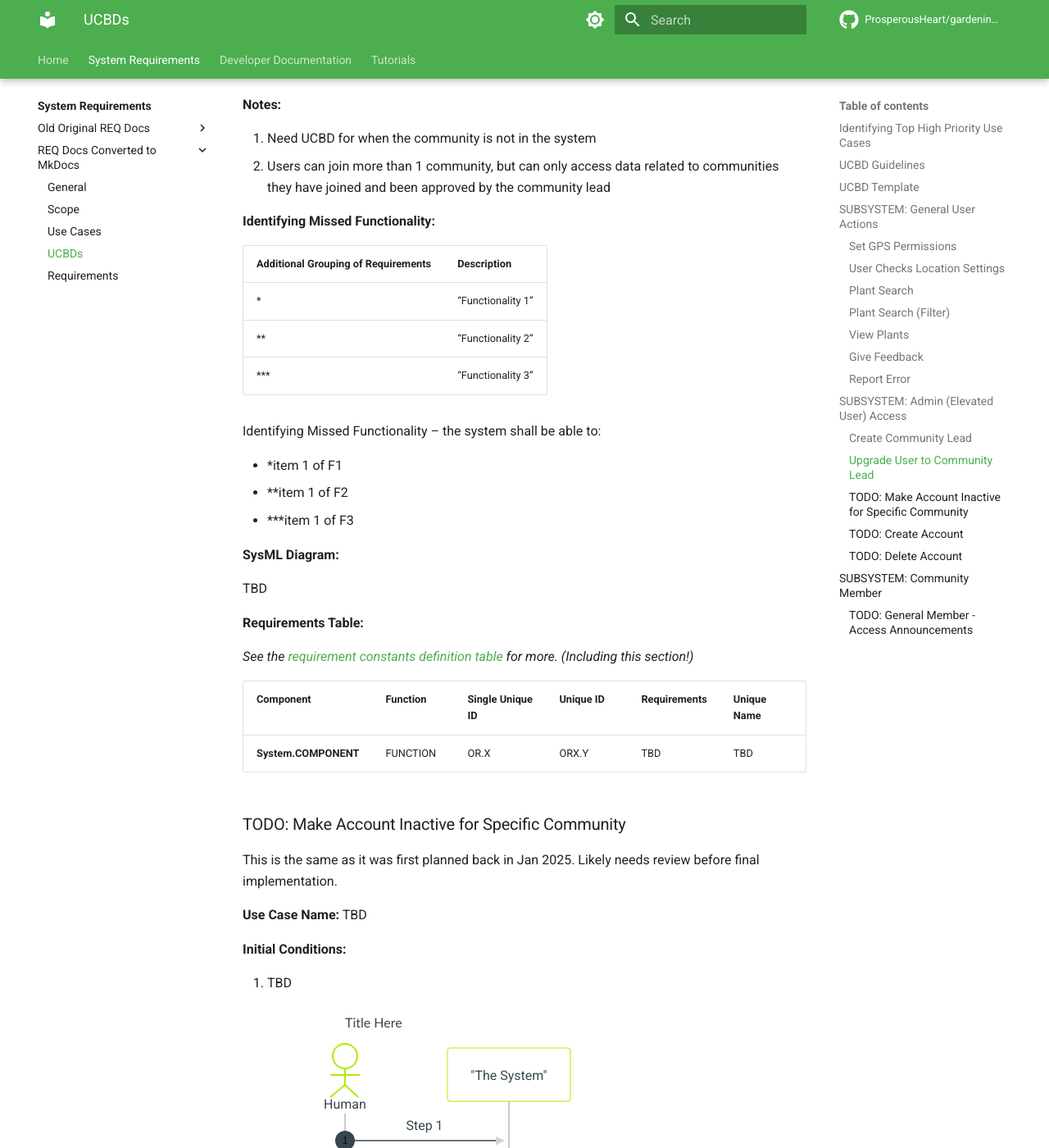
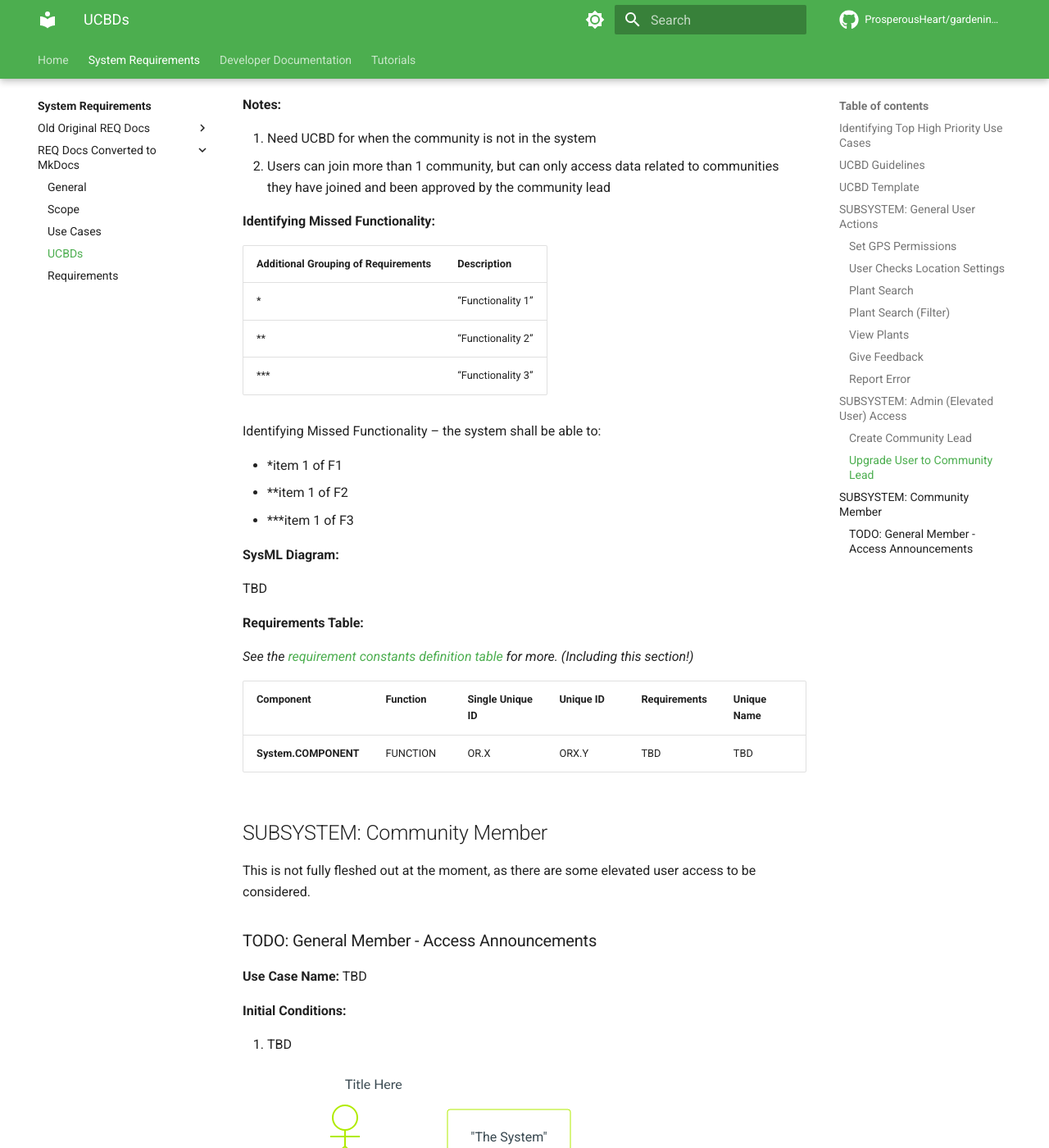
Before and after one commit to ProsperousHeart/gardening-app, an MkDocs documentation site: the page built from docs/requirements/REQ-000d_UCBDs.md, in a window 1280 px wide and 1400 px high, scrolled down 23543 px. Shown: the whole window at 82% size. Built offline with MkDocs 1.6.1 and Material for MkDocs 9.7.7, drawn with Linux system fonts in a browser that asks for light colours; plug-ins that fetch from the network failed and are left out; comment, search, counter and statistics services are not loaded; some of the changed text lies outside the part shown.

Commit message:
cleanup of unplanned deliverables

````diff
--- a/docs/requirements/REQ-000d_UCBDs.md
+++ b/docs/requirements/REQ-000d_UCBDs.md
@@ -865,185 +865,7 @@ _See the [requirement constants definition table](./REQ-000e_Requirements.md) fo
 | --- | --- | --- | --- | --- | --- |
 | **System.COMPONENT** | FUNCTION | OR.X | ORX.Y | TBD | TBD |
 
-### TODO: Make Account Inactive for Specific Community
 
-This is the same as it was first planned back in Jan 2025. Likely needs review before final implementation.
-
-**Use Case Name:**  TBD
-
-**Initial Conditions:**
-
-1. TBD
-
-```mermaid
----
-title: Title Here
-config:
-    theme: dark
----
-sequenceDiagram
-    autonumber
-    actor User as Human
-    participant System as "The System"
-    %% links System: {"Requirements": ""}
-    User->>+System: Step 1
-    System-->>User: Step 2 ...
-```
-<br>
-
-**Ending Conditions:**
-
-1. TBD
-
-**Notes:**
-
-1. TBD
-
-**Identifying Missed Functionality:**
-
-| Additional Grouping of Requirements | Description |
-| ----------------------------------- | ----------- |
-| \* | “Functionality 1” |
-| \*\* | “Functionality 2” |
-| \*\*\* | “Functionality 3” |
-
-Identifying Missed Functionality – the system shall be able to:
-
-- *item 1 of F1
-- **item 1 of F2
-- ***item 1 of F3
-
-**SysML Diagram:**
-
-TBD
-
-**Requirements Table:**
-
-_See the [requirement constants definition table](./REQ-000e_Requirements.md) for more. (Including this section!)_
-
-| Component | Function | Single Unique ID | Unique ID | Requirements | Unique Name |
-| --- | --- | --- | --- | --- | --- |
-| **System.COMPONENT** | FUNCTION | OR.X | ORX.Y | TBD | TBD |
-
-### TODO: Create Account
-
-This is the same as it was first planned back in Jan 2025. Likely needs review before final implementation.
-
-**Use Case Name:**  TBD
-
-**Initial Conditions:**
-
-1. TBD
-
-```mermaid
----
-title: Title Here
-config:
-    theme: dark
----
-sequenceDiagram
-    autonumber
-    actor User as Human
-    participant System as "The System"
-    %% links System: {"Requirements": ""}
-    User->>+System: Step 1
-    System-->>User: Step 2 ...
-```
-<br>
-
-**Ending Conditions:**
-
-1. TBD
-
-**Notes:**
-
-1. TBD
-
-**Identifying Missed Functionality:**
-
-| Additional Grouping of Requirements | Description |
-| ----------------------------------- | ----------- |
-| \* | “Functionality 1” |
-| \*\* | “Functionality 2” |
-| \*\*\* | “Functionality 3” |
-
-Identifying Missed Functionality – the system shall be able to:
-
-- *item 1 of F1
-- **item 1 of F2
-- ***item 1 of F3
-
-**SysML Diagram:**
-
-TBD
-
-**Requirements Table:**
-
-_See the [requirement constants definition table](./REQ-000e_Requirements.md) for more. (Including this section!)_
-
-| Component | Function | Single Unique ID | Unique ID | Requirements | Unique Name |
-| --- | --- | --- | --- | --- | --- |
-| **System.COMPONENT** | FUNCTION | OR.X | ORX.Y | TBD | TBD |
-
-### TODO: Delete Account
-
-This is the same as it was first planned back in Jan 2025. Likely needs review before final implementation.
-
-**Use Case Name:**  TBD
-
-**Initial Conditions:**
-
-1. TBD
-
-```mermaid
----
-title: Title Here
-config:
-    theme: dark
----
-sequenceDiagram
-    autonumber
-    actor User as Human
-    participant System as "The System"
-    %% links System: {"Requirements": ""}
-    User->>+System: Step 1
-    System-->>User: Step 2 ...
-```
-<br>
-
-**Ending Conditions:**
-
-1. TBD
-
-**Notes:**
-
-1. TBD
-
-**Identifying Missed Functionality:**
-
-| Additional Grouping of Requirements | Description |
-| ----------------------------------- | ----------- |
-| \* | “Functionality 1” |
-| \*\* | “Functionality 2” |
-| \*\*\* | “Functionality 3” |
-
-Identifying Missed Functionality – the system shall be able to:
-
-- *item 1 of F1
-- **item 1 of F2
-- ***item 1 of F3
-
-**SysML Diagram:**
-
-TBD
-
-**Requirements Table:**
-
-_See the [requirement constants definition table](./REQ-000e_Requirements.md) for more. (Including this section!)_
-
-| Component | Function | Single Unique ID | Unique ID | Requirements | Unique Name |
-| --- | --- | --- | --- | --- | --- |
-| **System.COMPONENT** | FUNCTION | OR.X | ORX.Y | TBD | TBD |
 
 ## SUBSYSTEM:  Community Member
 
````
